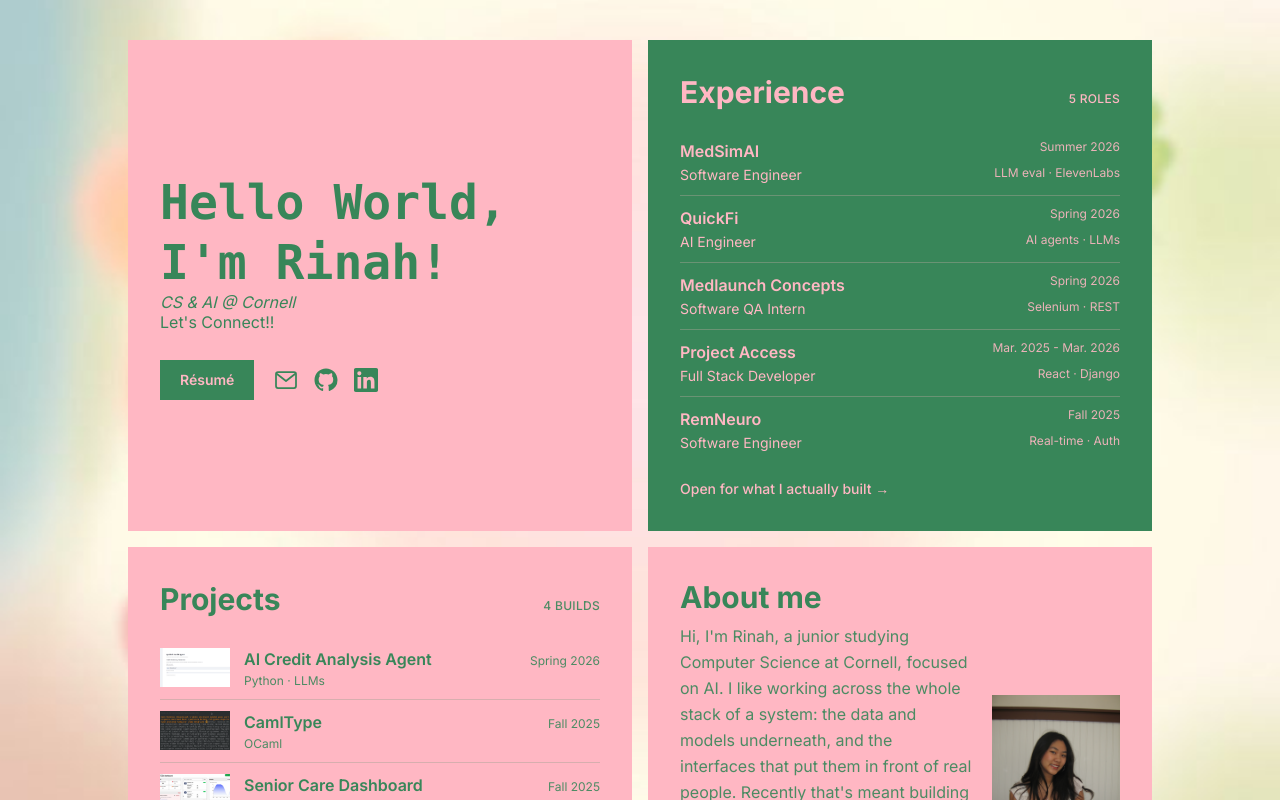
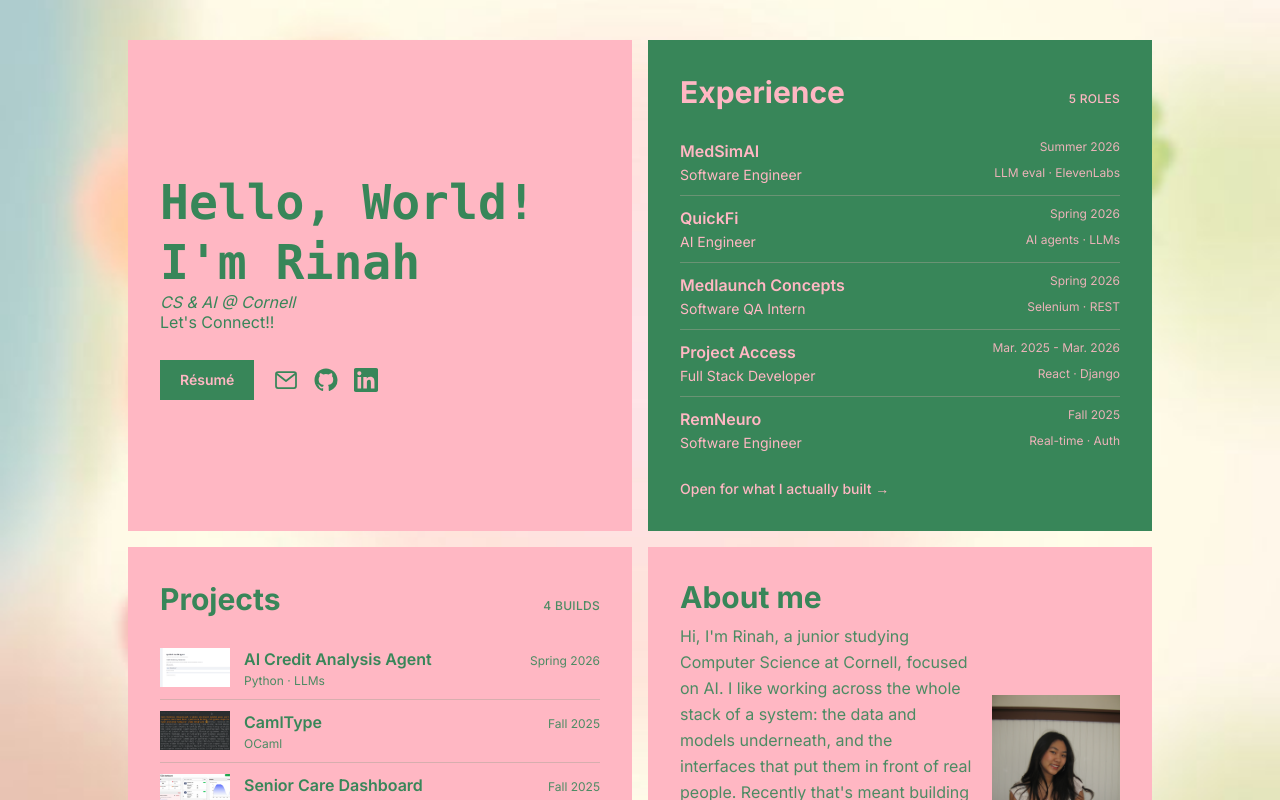
Before and after one commit to rinahz/Rinahs-Portfolio, a Next.js app: page / in a window 1280 px wide. Shown: the top 800 px of the page. Built offline with nearby package versions, Linux system fonts and the light colour scheme.

Commit message:
puncutation flaw

```diff
--- a/app/components/PortfolioGrid.tsx
+++ b/app/components/PortfolioGrid.tsx
@@ -217,7 +217,7 @@ export default function PortfolioGrid() {
           expandedKey ? "md:col-start-1 md:row-start-2" : "md:col-start-1 md:row-start-1"
         }`}
       >
-        <TypewriterHeadline lines={["Hello World,", "I'm Rinah!"]} />
+        <TypewriterHeadline lines={["Hello, World!", "I'm Rinah"]} />
         <p className="text-med md:text-med italic text-green leading-tight">
           CS & AI @ Cornell
         </p>
```
